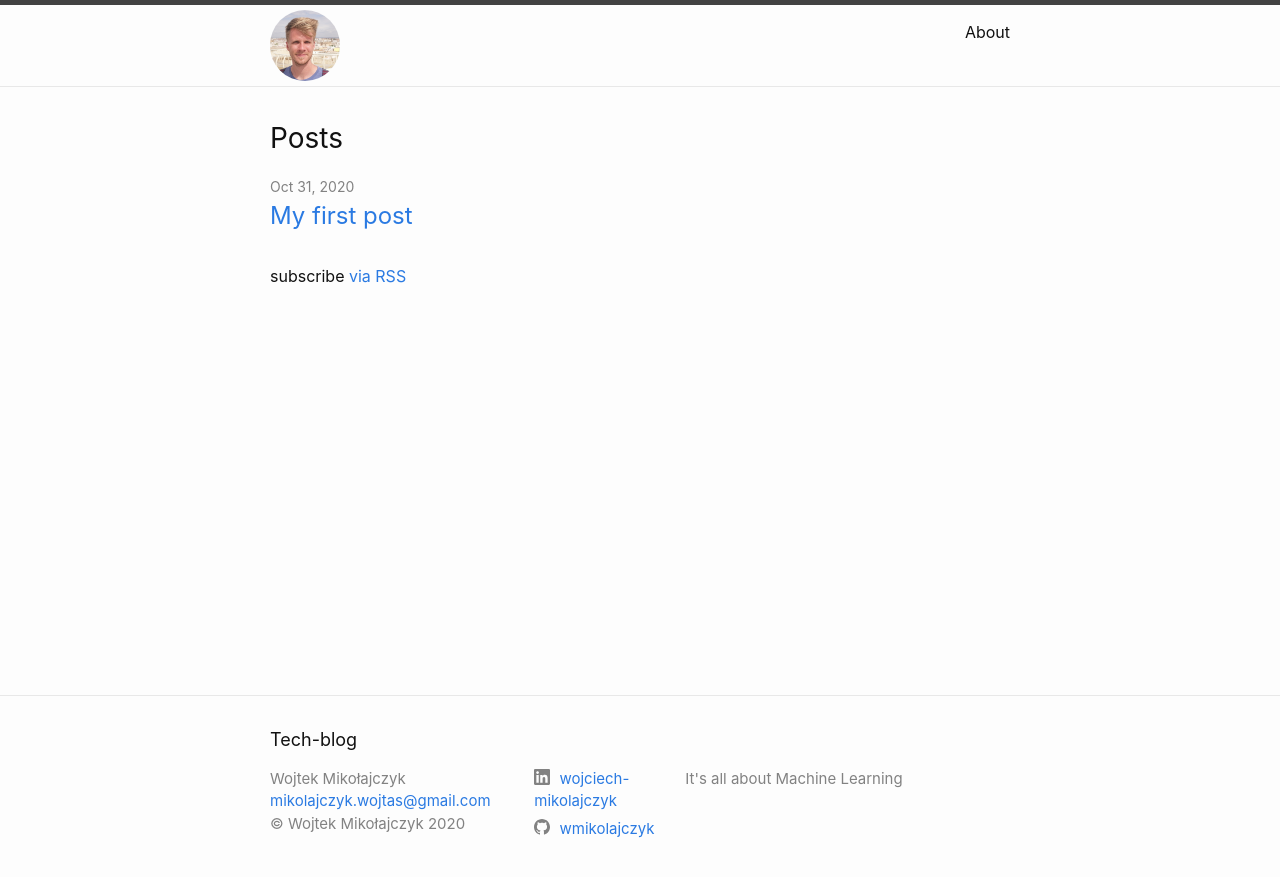
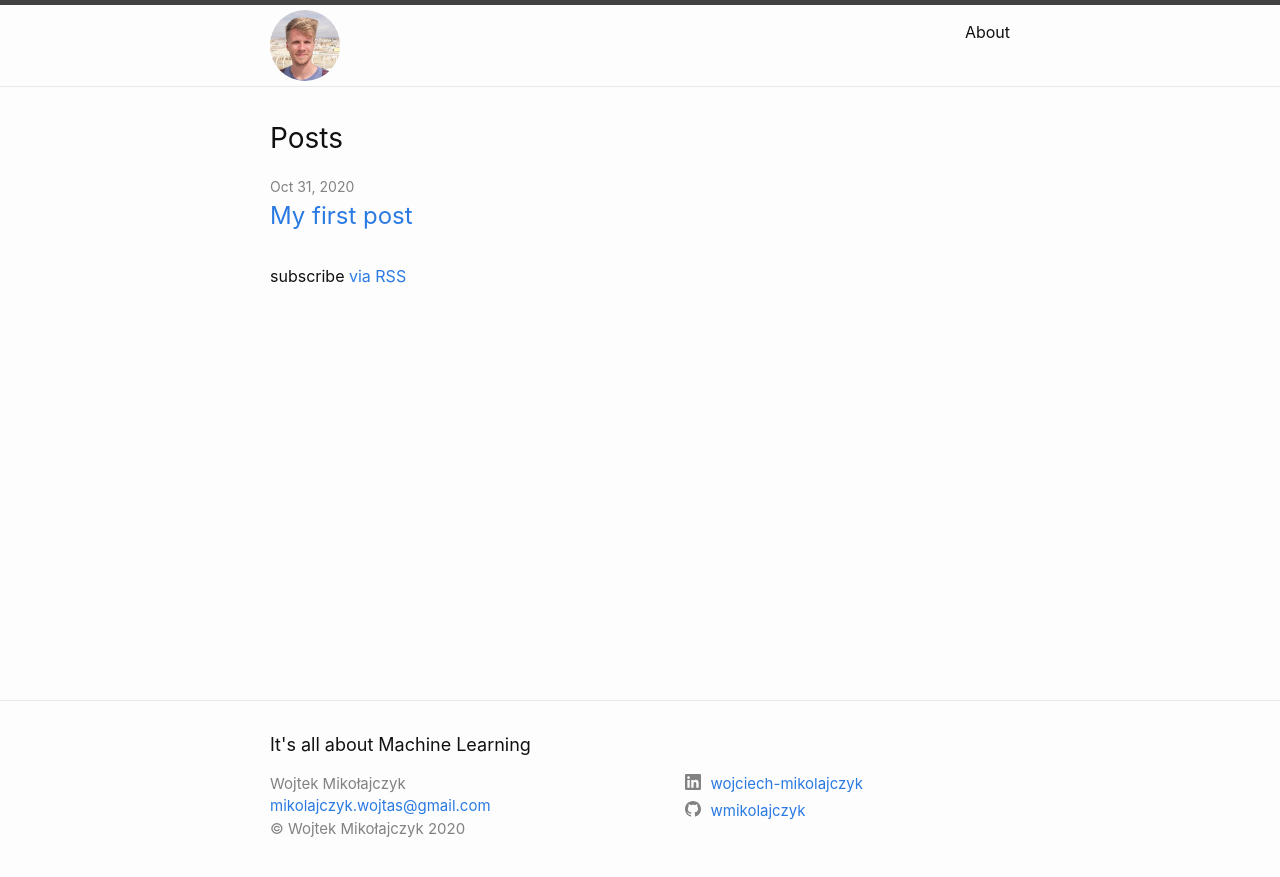
Before and after one commit to wmikolajczyk/womiko-blog, a Jekyll site: the page built from index.markdown, in a window 1280 px wide. Shown: the top 877 px of the page. Built offline with Jekyll 4.4.1, drawn with Linux system fonts in a browser that asks for light colours.

Commit message:
Update footer

```diff
--- a/_includes/footer.html
+++ b/_includes/footer.html
@@ -3,7 +3,7 @@
 
   <div class="wrapper">
 
-    <h2 class="footer-heading">{{ site.title | escape }}</h2>
+    <h2 class="footer-heading">{{ site.description | escape }}</h2>
 
     <div class="footer-col-wrapper">
       <div class="footer-col footer-col-1">
@@ -23,14 +23,12 @@
             {%- endif -%}
         </ul>
       </div>
-
-      <div class="footer-col footer-col-2">
+      <div class="footer-col footer-col-2"></div>
+      <div class="footer-col footer-col-3">
         {%- include social.html -%}
       </div>
 
-      <div class="footer-col footer-col-3">
-        <p>{{- site.description | escape -}}</p>
-      </div>
+
     </div>
 
   </div>
```
